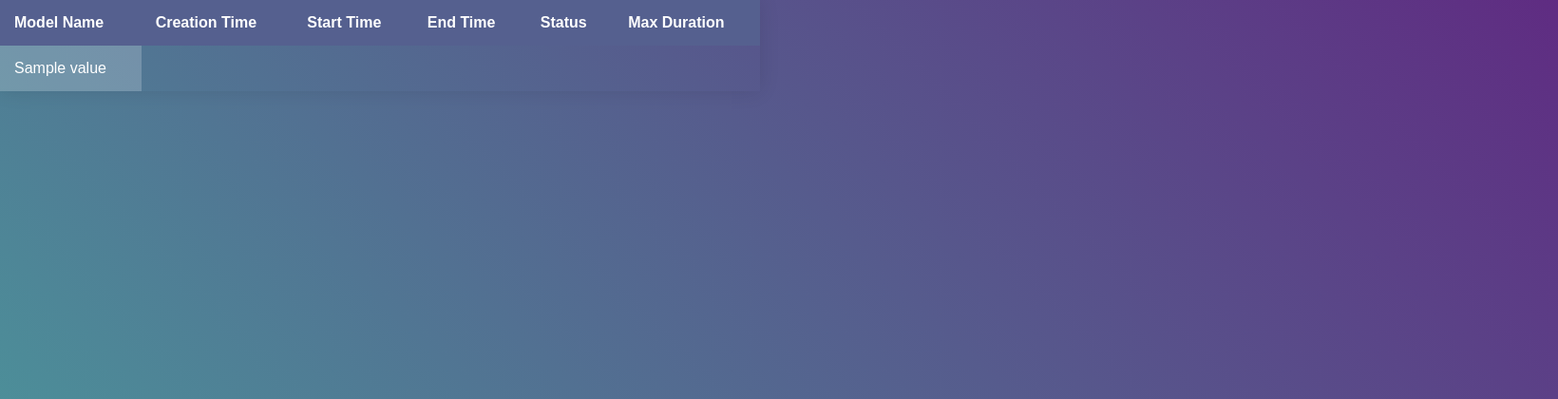
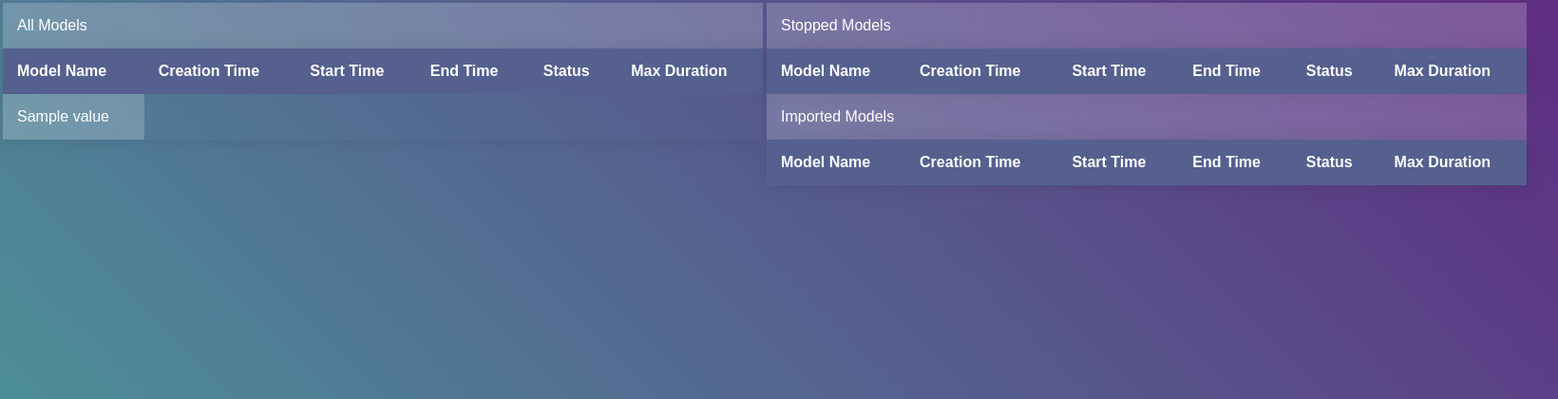
Before and after one commit to delaware-deepracer-community/deepracer-tracking, a Flask app: template templates/report.html in a window 1640 px wide. Shown: the top 420 px of the page at 95% size. Run offline with Flask 2, Linux system fonts and the light colour scheme; the template is opened without the code that fills it: most values are stand-ins (such as "Sample title", 1, 10 or a date in 2020); lists and menus that the app fills with data are empty; parts of the project's set-up code (start-up, migrations or seed data) failed here and were passed over.

Commit message:
updated html template

```diff
--- a/models.py
+++ b/models.py
@@ -188,8 +188,9 @@ class JPMCModels:
         """
 
         for k, v in self.all_model_arns.items():
-            if 'end_time' not in v:
-                self.imported_models.append(k)
+            if 'end_time' in v:
+                if v['end_time'] == '':
+                    self.imported_models.append(k)
 
 # jPMCModels = JPMCModels()
 # jPMCModels.get_all_models()
--- a/templates/report.html
+++ b/templates/report.html
@@ -13,6 +13,10 @@
             font-weight: 100;
           }
 
+          tbody {
+            vertical-align: top;
+          }
+
           .container {
             position: absolute;
             top: 50%;
@@ -25,33 +29,29 @@
             border-collapse: collapse;
             overflow: hidden;
             box-shadow: 0 0 20px rgba(0,0,0,0.1);
+          }
 
-            & th, & td {
+          div, table.modelDisplay th, table.modelDisplay td{
             padding: 15px;
             background-color: rgba(255,255,255,0.2);
             color: #fff;
           }
 
-            & th {
+          table.modelDisplay th {
             text-align: left;
           }
 
-            & thead {
-              & th {
+          table.modelDisplay thead th{
               background-color: #55608f;
           }
-            }
 
-            & tbody {
-              & tr {
-                &:hover {
+          table.modelDisplay tbody tr:hover{
             background-color: rgba(255,255,255,0.3);
           }
+          table.modelDisplay tbody td {
+            position: relative;
           }
-              & td {
-                position: relative;
-                &:hover {
-                  &:before {
+          table.modelDisplay tbody td:hover:before {
             content: "";
             position: absolute;
             left: 0;
@@ -61,14 +61,14 @@
             background-color: rgba(255,255,255,0.2);
             z-index: -1;
           }
-                }
-              }
-            }
-          }
 
         </style>
     </head>
     <body>
+      <table>
+        <tr>
+          <td>
+            <div>All Models</div>
             <table class="modelDisplay">
               <thead>
                 <tr>
@@ -91,5 +91,60 @@
               {% endfor %}
               </tbody>
             </table>
+          </td>
+          <td>
+            <div>Stopped Models</div>
+            <table class="modelDisplay">
+              <thead>
+                <tr>
+                  <th>Model Name</th>
+                  <th>Creation Time</th>
+                  <th>Start Time</th>
+                  <th>End Time</th>
+                  <th>Status</th>
+                  <th>Max Duration</th>
+                </tr>
+              </thead>
+              <tbody>
+              {% for key, value in result['complete_list'].items() %}
+              {% if key in result['stopped_models'] %}
+                <tr>
+                    <!-- <td> {{ key }} </td> -->
+                    {% for k, v in value.items() %}
+                      <td> {{ v }} </td>
+                    {% endfor %}
+                </tr>
+              {% endif %}
+              {% endfor %}
+              </tbody>
+            </table>
+            <div>Imported Models</div>
+            <table class="modelDisplay">
+              <thead>
+                <tr>
+                  <th>Model Name</th>
+                  <th>Creation Time</th>
+                  <th>Start Time</th>
+                  <th>End Time</th>
+                  <th>Status</th>
+                  <th>Max Duration</th>
+                </tr>
+              </thead>
+              <tbody>
+              {% for key, value in result['complete_list'].items() %}
+              {% if key in result['imported_models'] %}
+                <tr>
+                    <!-- <td> {{ key }} </td> -->
+                    {% for k, v in value.items() %}
+                      <td> {{ v }} </td>
+                    {% endfor %}
+                </tr>
+              {% endif %}
+              {% endfor %}
+              </tbody>
+            </table>
+          </td>
+        </tr>
+      </table>
     </body>
 </html>
```
Lines whose indentation alone changed are shown as unchanged.
